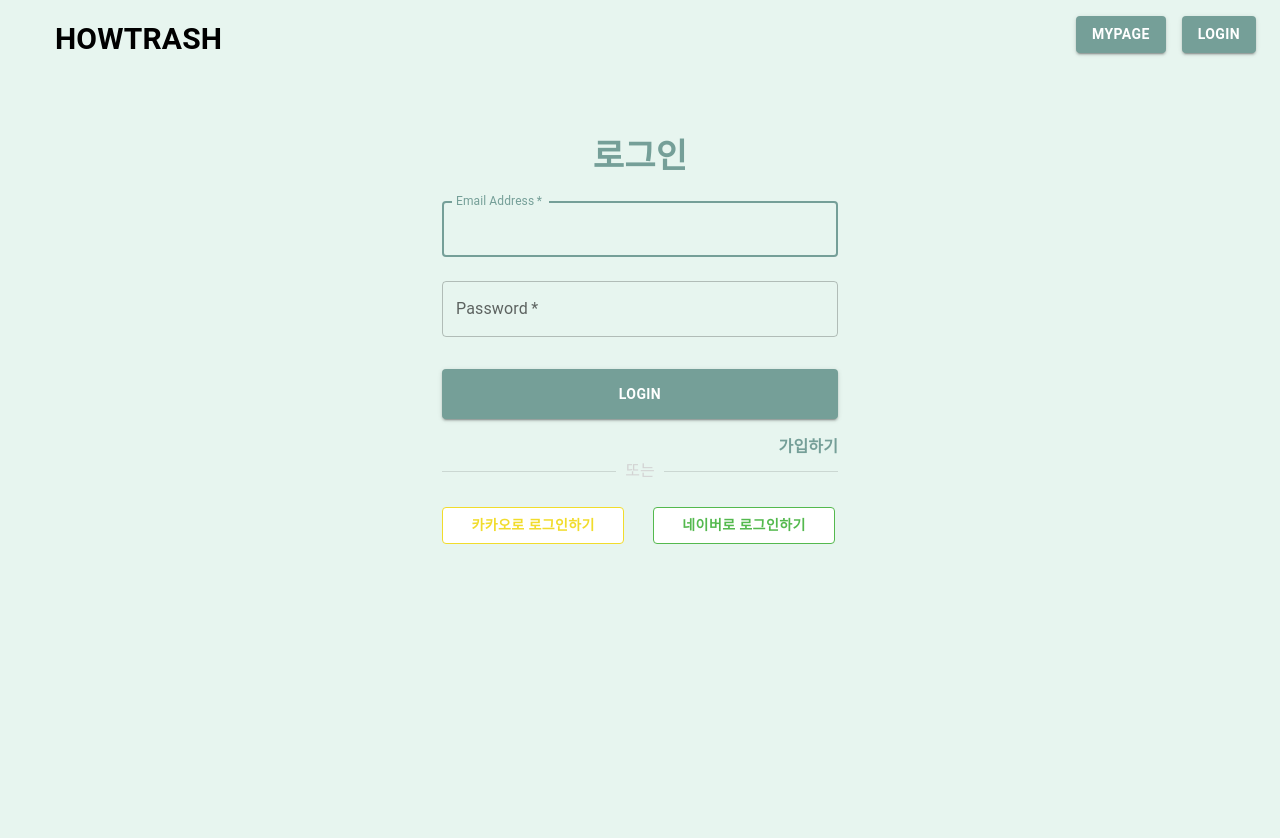
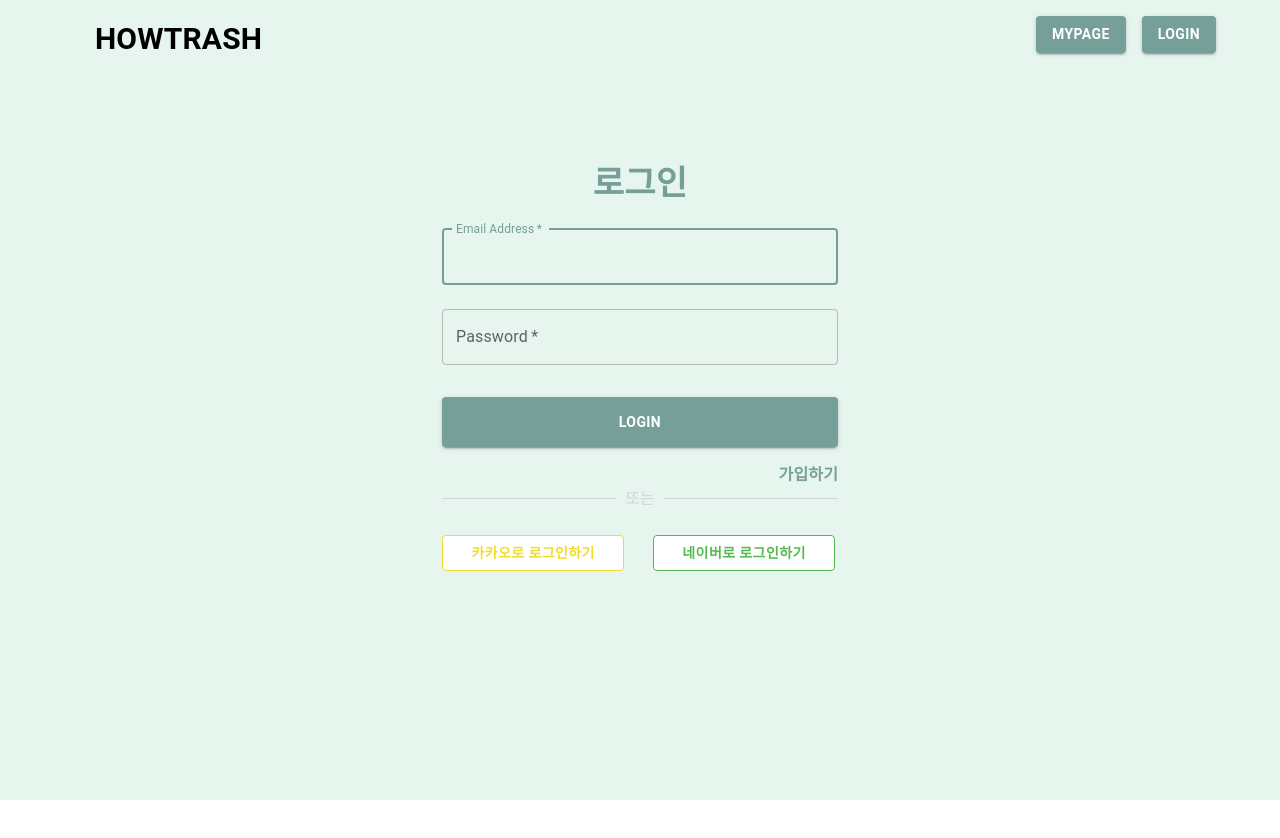
Before and after one commit to reBike/reBike-back, a React (Create React App) app in the folder frontend/: page /login in a window 1280 px wide. Shown: the top 838 px of the page. After the commit the page ends 800 px from the top, so only its background shows below. Built offline with nearby package versions, Linux system fonts and the light colour scheme.

Commit message:
style : update login ui/ux_5

```diff
--- a/frontend/src/App.js
+++ b/frontend/src/App.js
@@ -6,17 +6,24 @@ import MyPage from "./Page/MyPage";
 import MainPage from "./Page/MainPage";
 import Header from "./component/Header";
 
+import {ReactComponent as GreenBack } from './images/greenBack.svg'
 
 function App() {
     return (
-        <Router>
+        <div>
+            <div style={{position: 'absolute',float: "right", zIndex: -100, top: 0, right: 0}}>
+                <GreenBack />
+            </div>
+            <Router>
             <Header />
                 <Routes>
                     <Route path="/login" element={<Login />} />
                     <Route path="/mypage" element={<MyPage />} />
                     <Route path="/mainpage" element={<MainPage />} />
                 </Routes>
-        </Router>
+            </Router>
+        </div>
+
     );
 }
 
--- a/frontend/src/Page/Login.js
+++ b/frontend/src/Page/Login.js
@@ -70,11 +70,10 @@ function Login() {
             }}
         >
             <ThemeProvider theme={theme}>
-                <Container component="main" maxWidth="xs" sx={{ mb: 2 }}>
+                <Container component="main" maxWidth="xs" sx={{ mb: 2, mt: 20 }}>
                     <CssBaseline />
                     <Box
                         sx={{
-                            marginTop: 8,
                             display: "flex",
                             flexDirection: "column",
                             alignItems: "center",
--- a/frontend/src/component/Header.js
+++ b/frontend/src/component/Header.js
@@ -1,5 +1,5 @@
 import * as React from 'react';
-import {Button, Container, Box, Link} from '@mui/material';
+import {Button, Container, Box, Link,CssBaseline} from '@mui/material';
 import { createTheme, ThemeProvider } from '@mui/material/styles';
 
 const theme = createTheme({
@@ -12,8 +12,9 @@ const theme = createTheme({
 
 function Header() {
   return (
-    <ThemeProvider theme={theme} bgcolor="black">
-        <Container style={{backgroundColor : '#E7F5EF', minWidth: "100%"}}>
+      <ThemeProvider theme={theme}>
+          <CssBaseline />
+          <Container style={{position: 'absolute', backgroundColor: 'transparent', zIndex: 100, top: 0, left: 0, right: 0 }}>
 
               <Box
                   display="flex"
@@ -40,6 +41,7 @@ function Header() {
               </Box>
           </Container>
       </ThemeProvider>
+
   );
 }
 
```
Also changed, not shown: frontend/src/images/greenBack.svg (added). Lines whose indentation alone changed are shown as unchanged.
